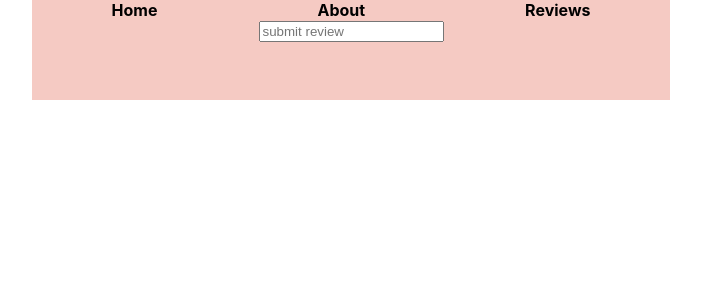
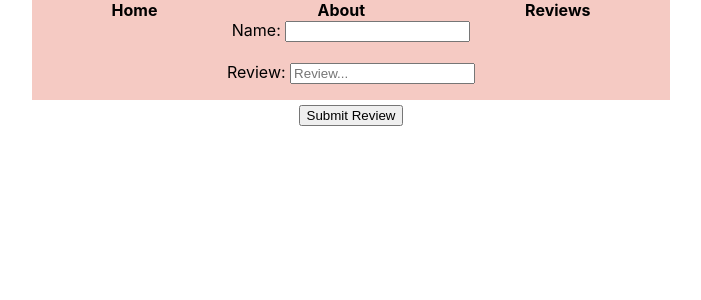
Before and after one commit to victoriag1/Bakery-Shop-Menu, a React (Create React App) app: page /reviews in a window 1280 px wide. Shown: the top 300 px of the page, without its empty margins (289-990 px from the left). Built offline with nearby package versions, Linux system fonts and the light colour scheme.

Commit message:
vg-phase-2-project

```diff
--- a/src/components/Navbar.js
+++ b/src/components/Navbar.js
@@ -45,7 +45,7 @@ function Navbar() {
         }
             exact
             style={style}
-            to="/pastries/new"
+            to="/reviews"
         >Reviews</NavLink>
     </div>
   )
--- a/src/components/ReviewForm.js
+++ b/src/components/ReviewForm.js
@@ -1,11 +1,40 @@
 import React from 'react'
+import {useState} from 'react'
 
 
- function ReviewForm() {
+
+function ReviewForm() {
+const [name, setName]= useState('')
+const [review, setReview]= useState('')
+
+const newReview ={name, review}
+
+const handleSubmit= (e)=> {
+  e.preventDefault()
+
+  fetch("http://localhost:3000/pastries", {
+    method:"POST",
+    headers:{ "Content-Type": "applixation/json"},
+    body: JSON.stringify(newReview)
+  })
+
+}
+
+  function handleName(e){
+  setName(e.target.value)}
+
+  function handleReview(e){
+  setReview(e.target.value)
+
+  }
   return (
-    <div >
-      <input type= "text" placeholder="submit review"></input>
-    </div>
+    <form onSubmit={handleSubmit}>
+      <label htmlFor='name'> Name: </label>
+      <input onChange={handleName} type="text" name ="name" id="name" value={name}></input> <br/> <br/>
+      <label htmlFor='Review'>Review: </label>
+      <input onChange={handleReview} type= "text" placeholder="Review..." id="reviewform" value={review}></input> <br/> <br/>
+      <button type="submit">Submit Review</button>
+    </form>
   )
-}
+  }
 export default ReviewForm
```
